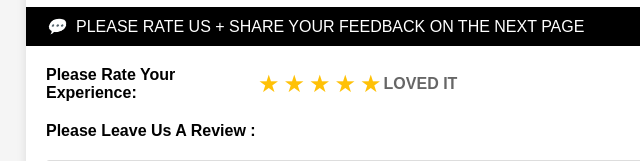
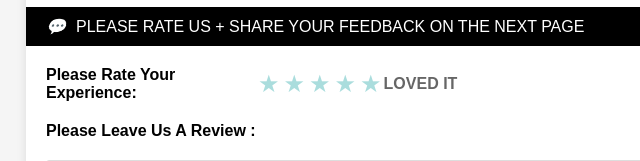
Before and after one commit to Anonymousbeliever/template, a plain HTML site: page index.html in a window 1280 px wide. Shown: the part 638-799 px from the top of the page, 14-654 px from the left. Drawn offline with Linux system fonts and the light colour scheme.

Commit message:
finished

```diff
--- a/style.css
+++ b/style.css
@@ -83,7 +83,6 @@ body {
     background-color: #f02d2d;
 }
 
-/* Added spacing between step indicator and information section */
 .section-spacing {
     height: 20px;
     background-color: white;
@@ -265,7 +264,6 @@ input[type="radio"]#no:checked + label.no-btn {
     margin-right: 20px;
 }
 
-/* Fixed star rating system */
 .star-rating {
     display: flex;
     direction: ltr;
@@ -276,29 +274,17 @@ input[type="radio"]#no:checked + label.no-btn {
 }
 
 .star-rating label {
-    color: #ffc107; /* Default all stars to gold */
+    color: #add;
     font-size: 24px;
     padding: 0 2px;
     cursor: pointer;
 }
 
-/* When a star is clicked, make it and all stars to its left gold */
-.star-rating input:checked ~ label {
-    color: #ddd;
+
+.star-rating label:hover{
+    color: #ffc107
 }
 
-.star-rating label:hover,
-.star-rating label:hover ~ label {
-    color: #ddd !important;
-}
-
-.star-rating input:checked + label:hover,
-.star-rating input:checked + label,
-.star-rating input:checked ~ label,
-.star-rating input:checked ~ label:hover,
-.star-rating label:hover ~ input:checked ~ label {
-    color: #ffc107;
-}
 
 .rating-text {
     color: #666;
```
